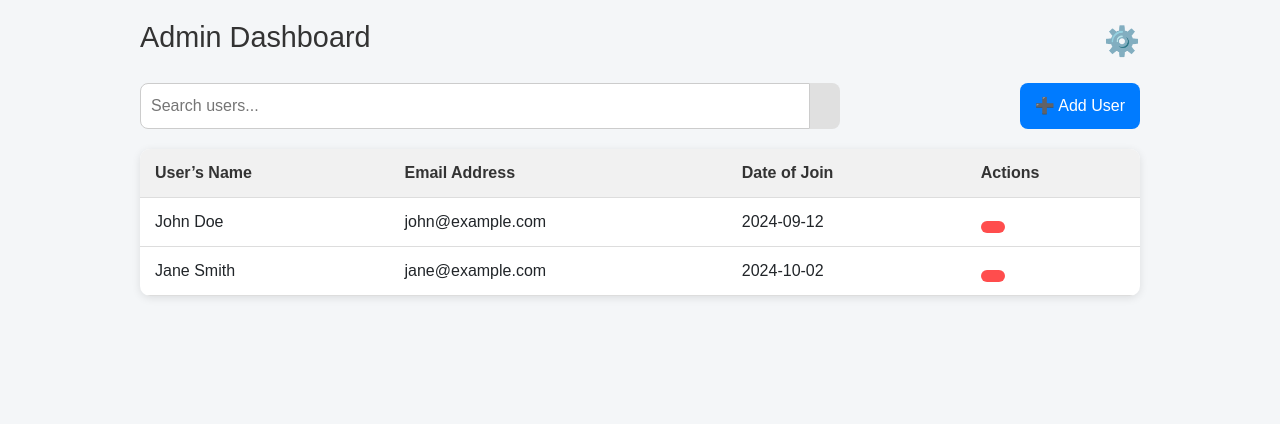
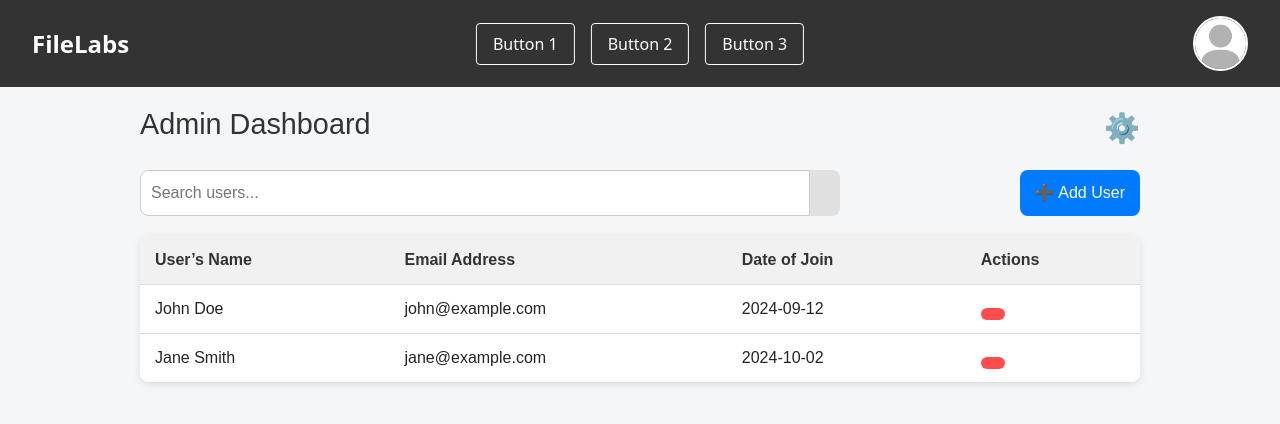
Before and after one commit to mirrosyaa/FileLabs, a React (Create React App) app in the folder client/: page /admin in a window 1280 px wide. Shown: the top 424 px of the page. Built offline with nearby package versions, Linux system fonts and the light colour scheme; no server answers; sample sign-in values are in the browser's storage.

Commit message:
navbar for dashboard

```diff
--- a/client/src/pages/adminDashboard.jsx
+++ b/client/src/pages/adminDashboard.jsx
@@ -3,6 +3,7 @@ import "../CSS/adminDashboard.css";
 import AdminHeader from "../components/AdminHeader";
 import SearchBar from "../components/SearchBar";
 import UsersTable from "../components/UsersTable";
+import Navbar from "../components/navbar";
 
 function AdminDashboard() {
   const [searchTerm, setSearchTerm] = useState("");
@@ -45,6 +46,8 @@ function AdminDashboard() {
   );
 
   return (
+    <div>
+      <Navbar />
       <div className="dashboard-container">
         <AdminHeader />
         <div className="dashboard-controls">
@@ -55,6 +58,7 @@ function AdminDashboard() {
         </div>
         <UsersTable users={filteredUsers} onDelete={handleDelete} />
       </div>
+    </div>
   );
 }
 
```
Lines whose indentation alone changed are shown as unchanged.
